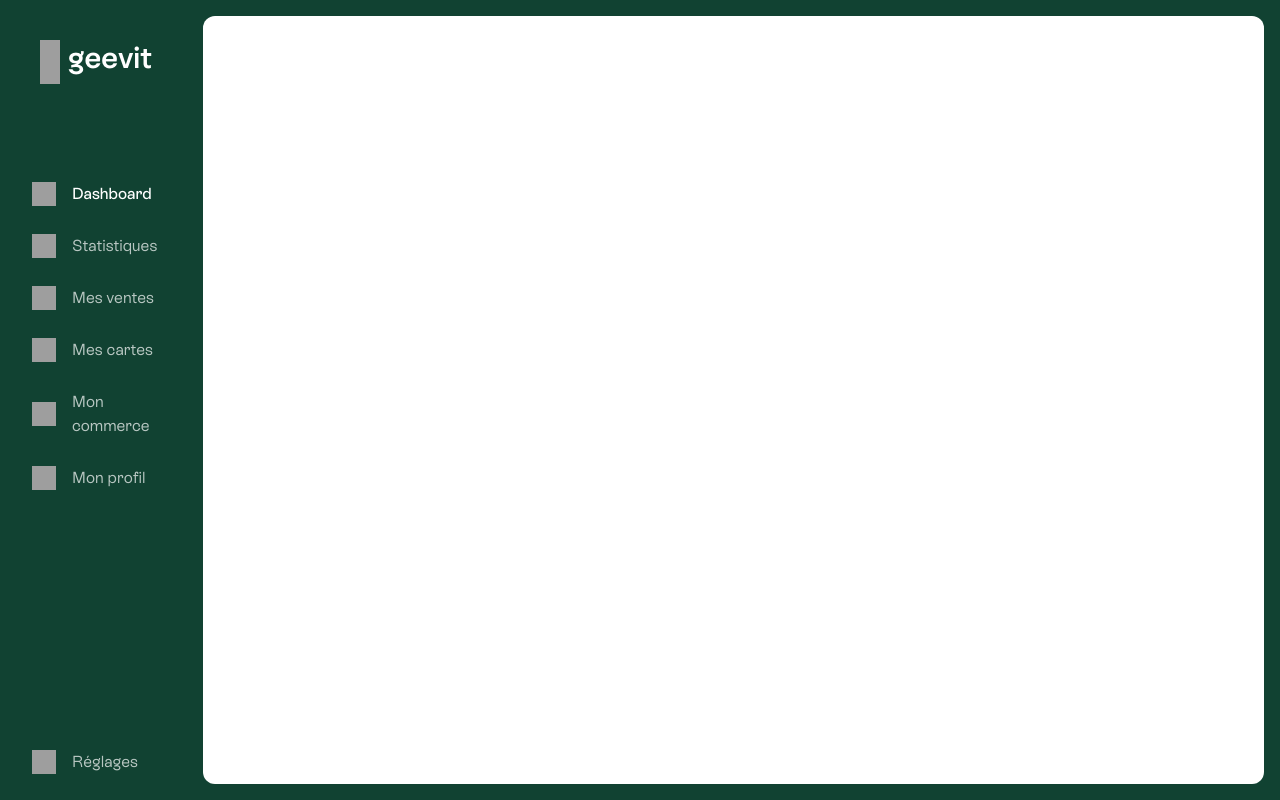
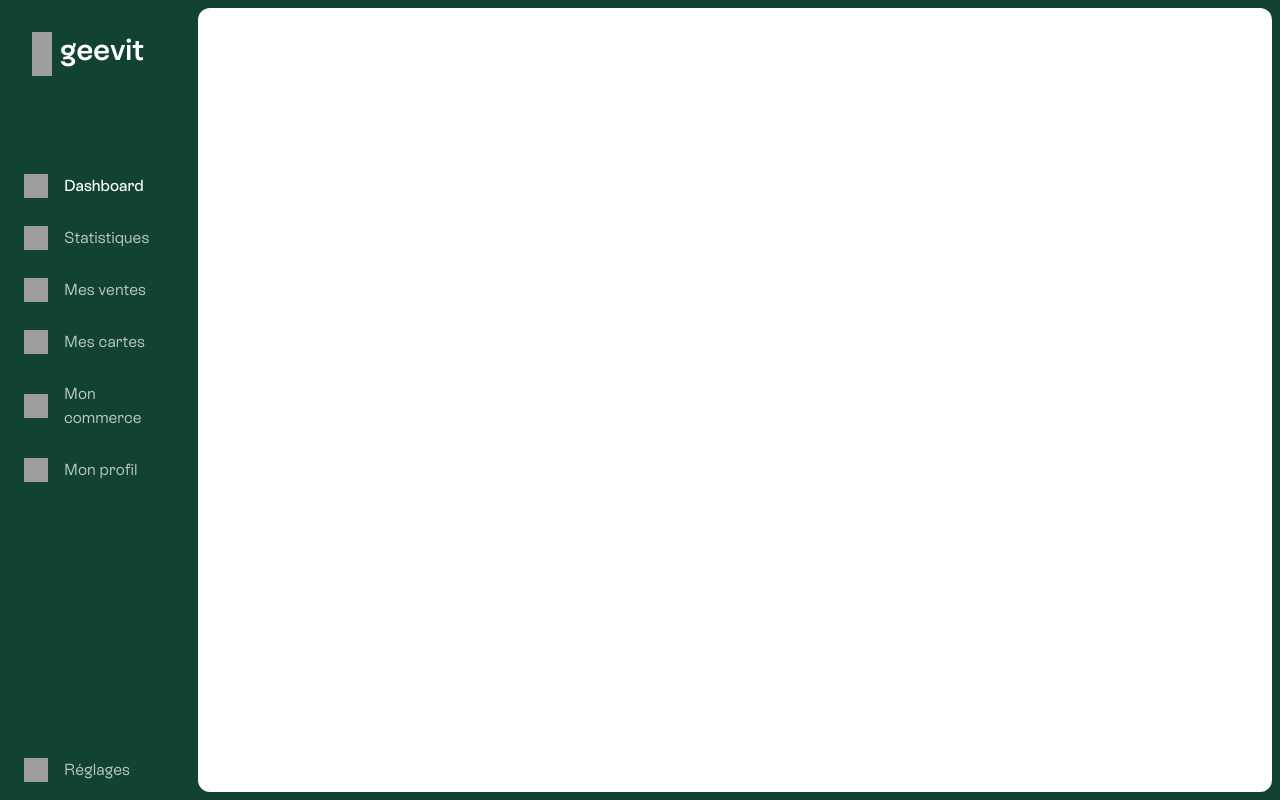
Before and after one commit to geevit/backoffice, a Next.js app: page / in a window 1280 px wide. Built offline with nearby package versions, Linux system fonts and the light colour scheme; grey boxes are pictures that could not be loaded.

Commit message:
p-4 to p-2

```diff
--- a/app/page.tsx
+++ b/app/page.tsx
@@ -4,7 +4,7 @@
 
 export default function Home() {
     return (
-        <div className="bg-leaf flex w-screen h-screen p-4">
+        <div className="bg-leaf flex w-screen h-screen p-2">
             <Navbar />
             <div className="w-[85%] bg-white rounded-xl"></div>
         </div>
```
